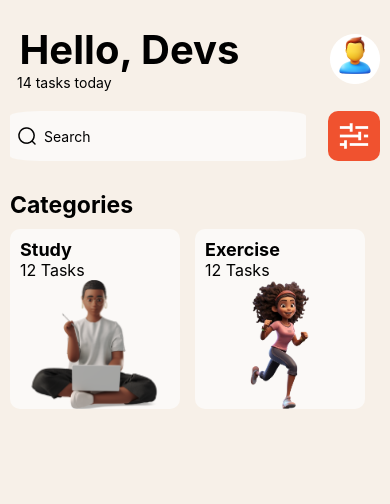
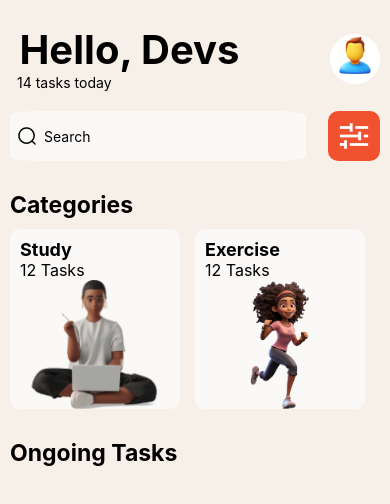
Before and after one commit to favourrr-a/rn-assignment3-11014111, a React Native app: screen / in a window 390 px wide. Shown: the top 504 px of the page. Built offline with nearby package versions, Linux system fonts and the light colour scheme.

Commit message:
Create OngoingTasks component
ongoingTasksStyles.js is being used for styling it

```diff
--- a/App.js
+++ b/App.js
@@ -4,6 +4,7 @@ import { appStyles } from './styles/appStyles';
 import Banner from './components/banner/Banner.js';
 import Search from './components/search/Search.js';
 import TaskCategories from './components/task-categories/TaskCategories.js';
+import OngoingTasks from './components/ongoing-tasks/OngoingTasks.js';
 
 export default function App() {
   return (
@@ -13,6 +14,7 @@ export default function App() {
         <Banner/>
         <Search/>
         <TaskCategories/>
+        <OngoingTasks/>
       </View>
     </View>
   );
--- /dev/null
+++ b/components/ongoing-tasks/OngoingTasks.js
@@ -0,0 +1,12 @@
+import { View, Text } from 'react-native';
+import { ongoingTasksStyles } from '../../styles/ongoingTasks/ongoingTasksStyles';
+
+export default function OngoingTasks(){
+    return(
+        <View style = {ongoingTasksStyles.ongoingTasksContainer}>
+            <Text style = {ongoingTasksStyles.ongoingTasksTitle}>
+                Ongoing Tasks
+            </Text>
+        </View>
+    )
+}
--- /dev/null
+++ b/styles/ongoingTasks/ongoingTasksStyles.js
@@ -0,0 +1,11 @@
+import { StyleSheet } from 'react-native';
+
+export const ongoingTasksStyles = StyleSheet.create({
+    ongoingTasksContainer: {
+        marginTop: 30,
+    },
+    ongoingTasksTitle: {
+        fontSize: 23,
+        fontWeight: 'bold',
+    }
+})
```
